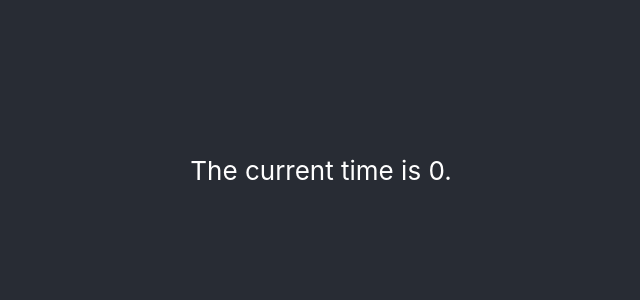
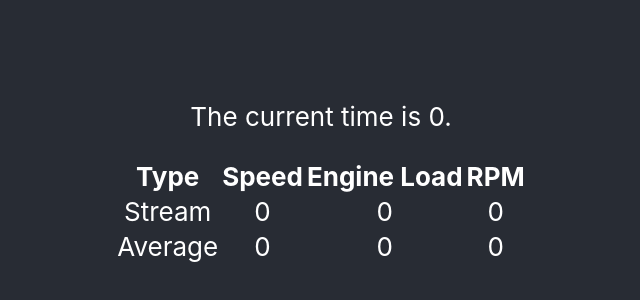
Before and after one commit to GabCas28/Smart-Mazda-On-Board, a React (Create React App) app in the folder react-flask-app/: page / in a window 1280 px wide. Shown: the part 230-530 px from the top of the page, without its empty margins (319-959 px from the left). Built offline with nearby package versions, Linux system fonts and the light colour scheme; no server answers.

Commit message:
Start opf project

```diff
--- a/react-flask-app/package.json
+++ b/react-flask-app/package.json
@@ -13,7 +13,7 @@
     },
     "scripts": {
         "start": "react-scripts start",
-        "start-api": "cd api && venv/bin/flask run --no-debugger",
+        "start-api": "cd api && venv/Scripts/flask run --no-debugger",
         "build": "react-scripts build",
         "test": "react-scripts test",
         "eject": "react-scripts eject"
--- a/react-flask-app/src/App.js
+++ b/react-flask-app/src/App.js
@@ -1,23 +1,65 @@
-import React, { useEffect, useState } from "react";
-import "./App.css";
+import React, { useEffect, useState } from 'react';
+import './App.css';
 // import Gauge from "./components/Gauge";
 
 function App() {
-  const [currentTime, setCurrentTime] = useState(0);
+	const [ currentTime, setCurrentTime ] = useState(0);
+	const [ processedData, setProcessedData ] = useState({speed:0,rpm:0,engineLoad:0});
+	const [ streamData, setstreamData ] = useState({speed:0,rpm:0,engineLoad:0});
+
 	useEffect(() => {
-    setTimeout(() => {
-      fetch("/time")
-        .then((res) => res.json())
-        .then(async (data) => {
+		const timeCall = setInterval(
+			() =>
+				fetch('/time').then((res) => res.json()).then(async (data) => {
 					setCurrentTime(data.time);
-        });
-    }, 1000);
-  });
+				}),
+			1000
+		);
+		const streamDataCall = setInterval(
+			() =>
+				fetch('/streamData').then((res) => res.json()).then(async (data) => {
+					setstreamData(data);
+				}),
+			40
+		);
+		const processedDataCall = setInterval(
+			() =>
+				fetch('/processedData').then((res) => res.json()).then(async (data) => {
+					setProcessedData(data);
+				}),
+			4000
+		);
+		return () => {
+			clearInterval(timeCall);
+			clearInterval(streamDataCall);
+			clearInterval(processedDataCall);
+		};
+	}, []);
 	return (
 		<div className="App">
 			<header className="App-header">
 				{/* <Gauge/> */}
 				<p>The current time is {currentTime}.</p>
+				<table>
+					<tr>
+						<th> Type </th>
+						<th> Speed </th>
+						<th> Engine Load </th>
+						<th> RPM </th>
+					</tr>
+					<tr>
+						<td>Stream</td>
+						<td>{streamData.speed}</td>
+						<td>{streamData.engineLoad}</td>
+						<td>{streamData.rpm}</td>
+					</tr>
+					<tr>
+						<td>Average</td>
+						<td>{processedData.speed}</td>
+						<td>{processedData.engineLoad}</td>
+						<td>{processedData.rpm}</td>
+					</tr>
+				</table>
 			</header>
 		</div>
 	);
```
Also changed, not shown: react-flask-app/src/logo.svg (deleted), 1 other file (tests, documents, lock files or other folders). Lines whose indentation alone changed are shown as unchanged.
